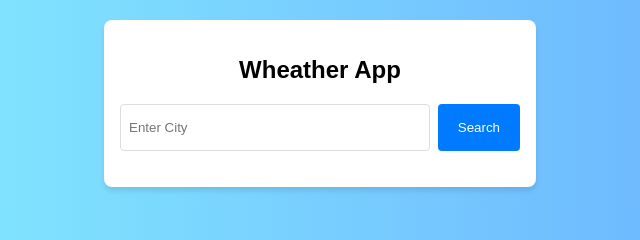
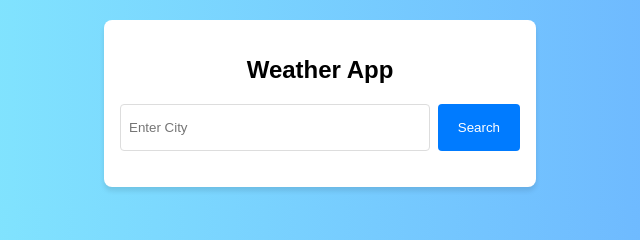
Before and after one commit to premsanthosh39/wheather_app, a plain HTML site: page index.html in a window 1280 px wide. Shown: the top 240 px of the page, 320-960 px from the left. Drawn offline with Linux system fonts and the light colour scheme.

Commit message:
Update index.html

```diff
--- a/index.html
+++ b/index.html
@@ -9,7 +9,7 @@
 </head>
 <body>
     <div class="container">
-        <h2>Wheather App</h2>
+        <h2>Weather App</h2>
         <form id="wheatherform">
             <input type="text" id="typeCity" placeholder="Enter City">
             <button type="submit">Search</button>
```
